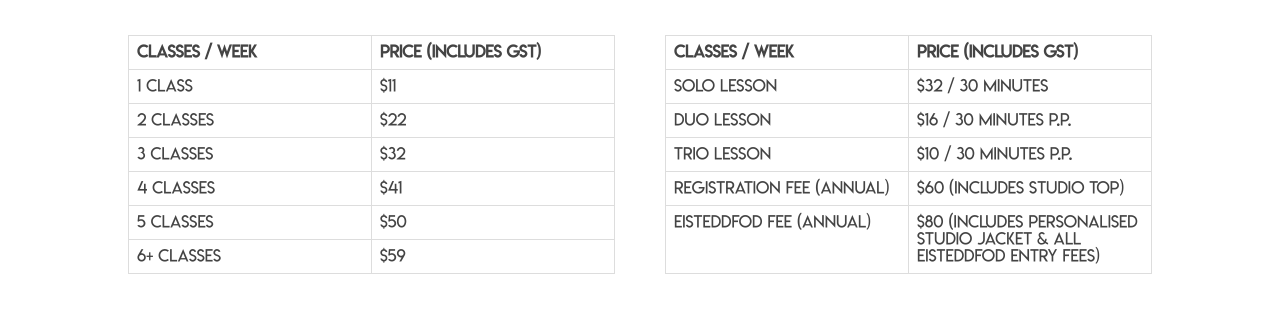
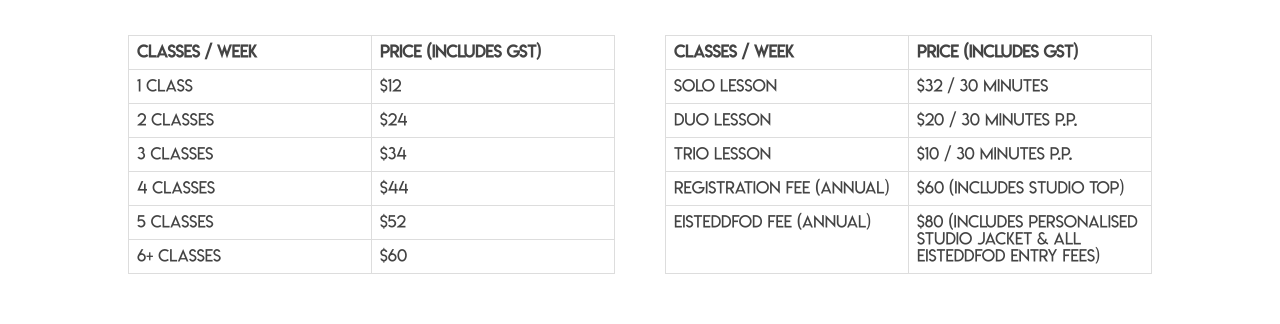
Before and after one commit to LauraAshleigh/CCChoreography, a React (Create React App) app: page /fees in a window 1280 px wide. Shown: the part 237-561 px from the top of the page. Built offline with nearby package versions, Linux system fonts and the light colour scheme; a small style sheet from the web is missing.

Commit message:
Update fees and add info pack to homepage

```diff
--- a/src/Components/AboutPage/AboutPage.css
+++ b/src/Components/AboutPage/AboutPage.css
@@ -31,6 +31,7 @@
 .download-info-pack {
   display: -webkit-box;
   display: flex;
+  width: 100%;
   -webkit-box-pack: center;
   justify-content: center;
   -webkit-box-align: center;
--- a/src/Components/AboutPage/AboutPage.js
+++ b/src/Components/AboutPage/AboutPage.js
@@ -62,7 +62,7 @@ const aboutPage = () => {
         </div>
 
         <a href={InfoPack} download className='download-info-pack'>
-          <div>Download 2020 Information Pack</div>
+          <div>Download 2021 Information Pack</div>
           <i className='fas fa-download'/>
         </a>
       </div>
--- a/src/Components/FeesPage/FeesConfig.js
+++ b/src/Components/FeesPage/FeesConfig.js
@@ -1,15 +1,15 @@
 export const fees1 = [
-  {class: '1 Class', price: '$11'},
-  {class: '2 Classes', price: '$22'},
-  {class: '3 Classes', price: '$32'},
-  {class: '4 Classes', price: '$41'},
-  {class: '5 Classes', price: '$50'},
-  {class: '6+ Classes', price: '$59'}
+  {class: '1 Class', price: '$12'},
+  {class: '2 Classes', price: '$24'},
+  {class: '3 Classes', price: '$34'},
+  {class: '4 Classes', price: '$44'},
+  {class: '5 Classes', price: '$52'},
+  {class: '6+ Classes', price: '$60'}
 ]
 
 export const fees2 = [
   {class: 'Solo Lesson', price: '$32 / 30 minutes'},
-  {class: 'Duo Lesson', price: '$16 / 30 minutes p.p.'},
+  {class: 'Duo Lesson', price: '$20 / 30 minutes p.p.'},
   {class: 'Trio Lesson', price: '$10 / 30 minutes p.p.'},
   {class: 'Registration Fee (annual)', price: '$60 (includes studio top)'},
   {class: 'Eisteddfod Fee (annual)', price: '$80 (includes personalised studio jacket & all eisteddfod entry fees)'}
--- a/src/Components/HomePage/HomePage.css
+++ b/src/Components/HomePage/HomePage.css
@@ -7,6 +7,10 @@
   -webkit-box-align: start;
   align-items: flex-start;
   padding: 10px 40px;
+}
+
+.home-page hr {
+  margin: 0 auto 20px auto;
 }
 
 .cc-choreography {
--- a/src/Components/HomePage/HomePage.js
+++ b/src/Components/HomePage/HomePage.js
@@ -3,6 +3,7 @@ import './HomePage.css'
 import girl1 from '../../images/girl-1.png'
 import girl2 from '../../images/girl-2.png'
 import Gallery from './Gallery'
+import InfoPack from '../AboutPage/InfoPack.pdf'
 
 const homePage = () => {
   return (
@@ -18,6 +19,12 @@ const homePage = () => {
     </div>
 
     <hr className='divider-large-screen' />
+
+    <a href={InfoPack} download className='download-info-pack'>
+      <div>Download 2021 Information Pack</div>
+      <i className='fas fa-download'/>
+    </a>
+
     <div className='key-statements'>
       <div>Jazz</div>
       <div>Contemporary</div>
```
